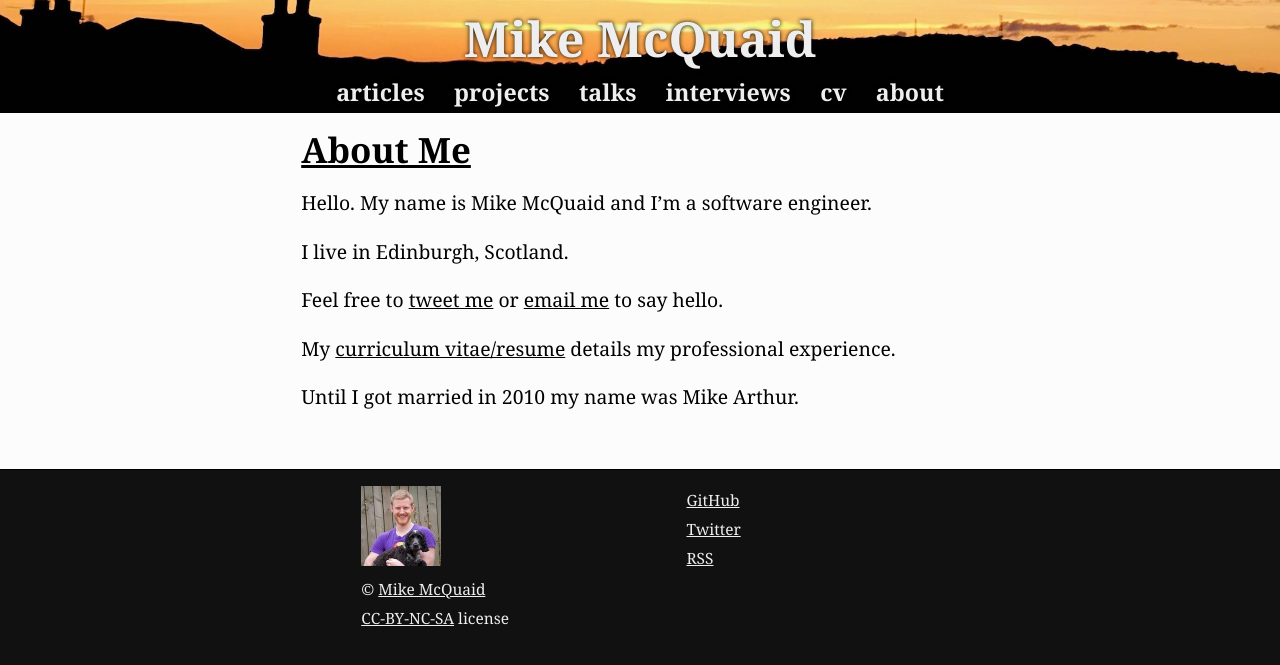
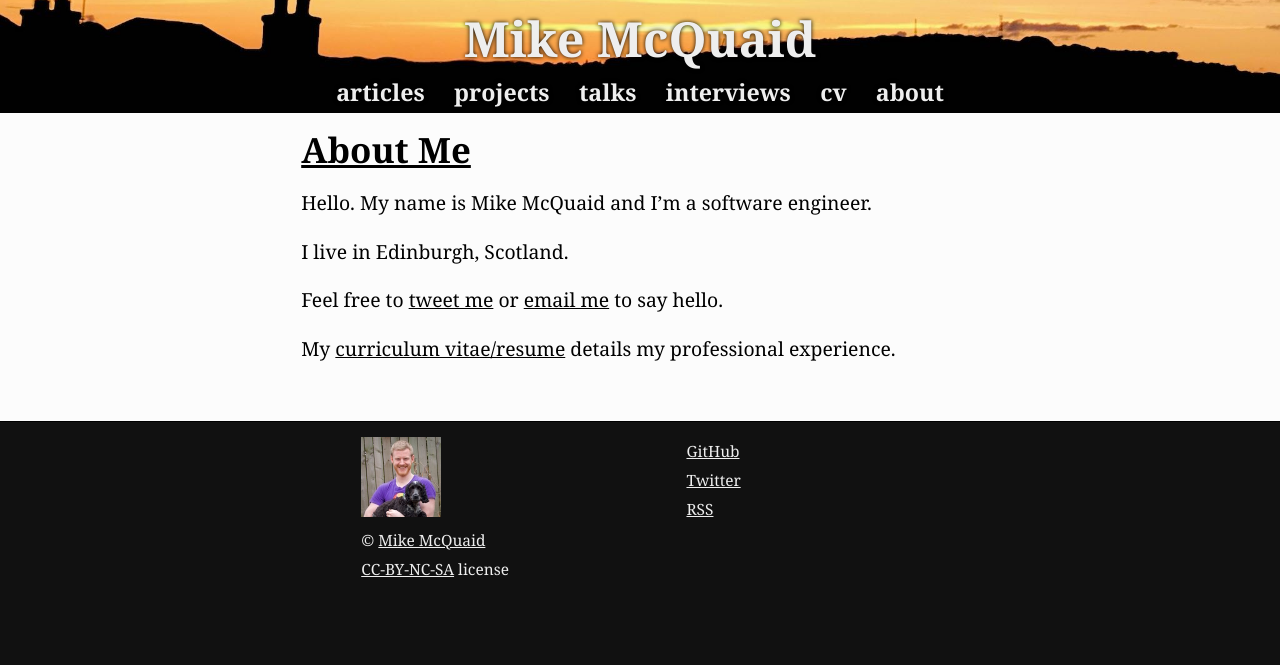
Before and after one commit to MikeMcQuaid/mikemcquaid.com, a Jekyll site: the page built from about.md, in a window 1280 px wide. Shown: the top 665 px of the page. Built offline with Jekyll 4.4.1, drawn with Linux system fonts in a browser that asks for light colours.

Commit message:
Remove references to old name.
It's been 10 years.

```diff
--- a/about.md
+++ b/about.md
@@ -11,5 +11,3 @@ I live in Edinburgh, Scotland.
 Feel free to [tweet me](http://twitter.com/MikeMcQuaid) or [email me](mailto:{{ site.author.email }}) to say hello.
 
 My [curriculum vitae/resume](/cv.md) details my professional experience.
-
-Until I got married in 2010 my name was Mike Arthur.
```
Also changed, not shown: 1 other file.
